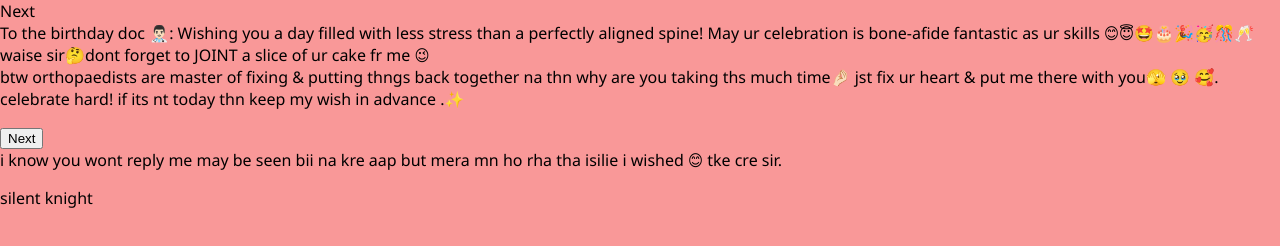
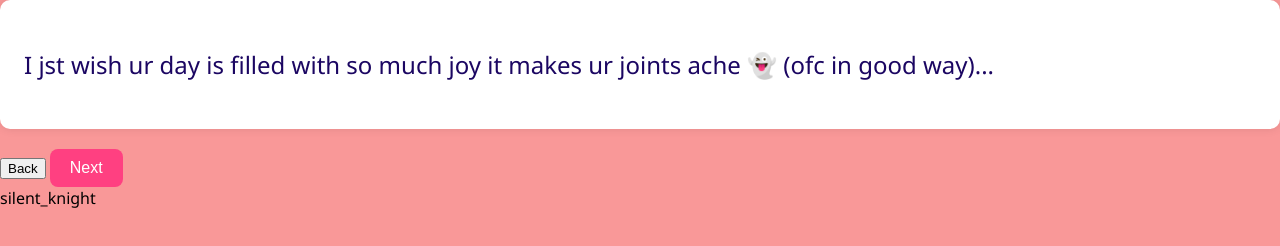
Before and after one commit to SilentKnightess/kd, a plain HTML site: page new.html in a window 1280 px wide. Both pictures are taken after a click on the button "Next". Drawn offline with Linux system fonts and the light colour scheme.

Commit message:
Update new.html

```diff
--- a/new.html
+++ b/new.html
@@ -2,41 +2,56 @@
 <html lang="en">
 <head>
   <meta charset="UTF-8">
-          <meta name="viewport" content="width-device-width">
-           <title>silentknight</title>
+  <meta name="viewport" content="width=device-width, initial-scale=1.0">
+  <title>SilentKnight</title>
   <link rel="stylesheet" href="new.css" />
 </head>
 <body>
-
+  <div class="container">
     <div class="slide active">
-             <p>  Hi🖐🏻! I am back to tease you again 😉.actually i got to  know abt ur day from ur instagram accnt as it says 1805 i.e. 18th of may .  anyways i hve no idea ths assumption is correct or not 🫠 coz whtevr i assumed abt you was turned wrong so ths one pta naii 🤷🏻</p>
-                    <button class="next-btn">Next</button>
+      <p>Hi🖐🏻! I am back to tease you again 😉.actually i got to know abt ur day from ur instagram accnt as it says 1805 i.e. 18th of may . anyways i hve no idea ths assumption is correct or not 🫠 coz whtevr i assumed abt you was turned wrong so ths one pta naii 🤷🏻</p>
     </div>
-               <div class="slide>
-                <p> I jst wish ur day is filled with so much joy it makes ur joints ache 👻 (ofc in good way)so tht while resting u get some time ⏱️ to reply to ur fav one 🙃 qki hme toh aap reply krenge naii 😒 hmse toh aap apni post&last scene bii hide kr dete h 😕😏sounds like aapko time naii milta & hme last scene naii milta 🥺 evn block well cut the crap, let's back to ur b'day🤩</p>
-                    <button class="next-btn">Next</button>
+    <div class="slide">
+      <p>I jst wish ur day is filled with so much joy it makes ur joints ache 👻 (ofc in good way)...</p>
     </div>
-              <div class="slide>
-             <p>To the birthday doc 👨🏻‍⚕️: Wishing you a day filled with less stress than a perfectly aligned spine! May ur celebration is bone-afide fantastic as ur skills 😊😇🤩🎂🎉🥳🎊🥂 <br> waise sir🤔dont forget to JOINT a slice of ur cake fr me 😉<br>btw orthopaedists are master of fixing & putting thngs back together na thn why are you taking ths much time🤌🏻 jst fix ur heart & put me there with you🫣 🥹 🥰. <br>celebrate hard! if its nt today thn keep my wish in advance .✨ </p>
-                   <button class="next-btn">Next</button>
+    <div class="slide">
+      <p>To the birthday doc 👨🏻‍⚕️: Wishing you a day filled with less stress than a perfectly aligned spine!... celebrate hard! if its nt today thn keep my wish in advance .✨</p>
     </div>
-              <div class="slide>
-             <p>i know you wont reply me may be seen bii na kre aap but mera mn ho rha tha isilie i wished 😊 tke cre sir.</p>
+    <div class="slide">
+      <p>I know you won’t reply me... but mera mn ho rha tha isilie i wished 😊 tke cre sir.</p>
     </div>
 
+    <div class="nav-buttons">
+      <button id="prevBtn">Back</button>
+      <button id="nextBtn">Next</button>
+    </div>
+  </div>
 
   <script>
     const slides = document.querySelectorAll('.slide');
-    const nextButtons = document.querySelectorAll('.next-btn');
+    const nextBtn = document.getElementById('nextBtn');
+    const prevBtn = document.getElementById('prevBtn');
     let current = 0;
 
-    nextButtons.forEach((btn, index) => {
-      btn.addEventListener('click', () => {
-        slides[index].classList.remove('active');
-        slides[index + 1].classList.add('active');
+    function showSlide(index) {
+      slides.forEach(slide => slide.classList.remove('active'));
+      slides[index].classList.add('active');
+    }
+
+    nextBtn.addEventListener('click', () => {
+      if (current < slides.length - 1) {
+        current++;
+        showSlide(current);
+      }
     });
+
+    prevBtn.addEventListener('click', () => {
+      if (current > 0) {
+        current--;
+        showSlide(current);
+      }
     });
   </script>
 </body>
-            silent knight
+ silent_knight
    </html>
```
Lines whose indentation alone changed are shown as unchanged.
